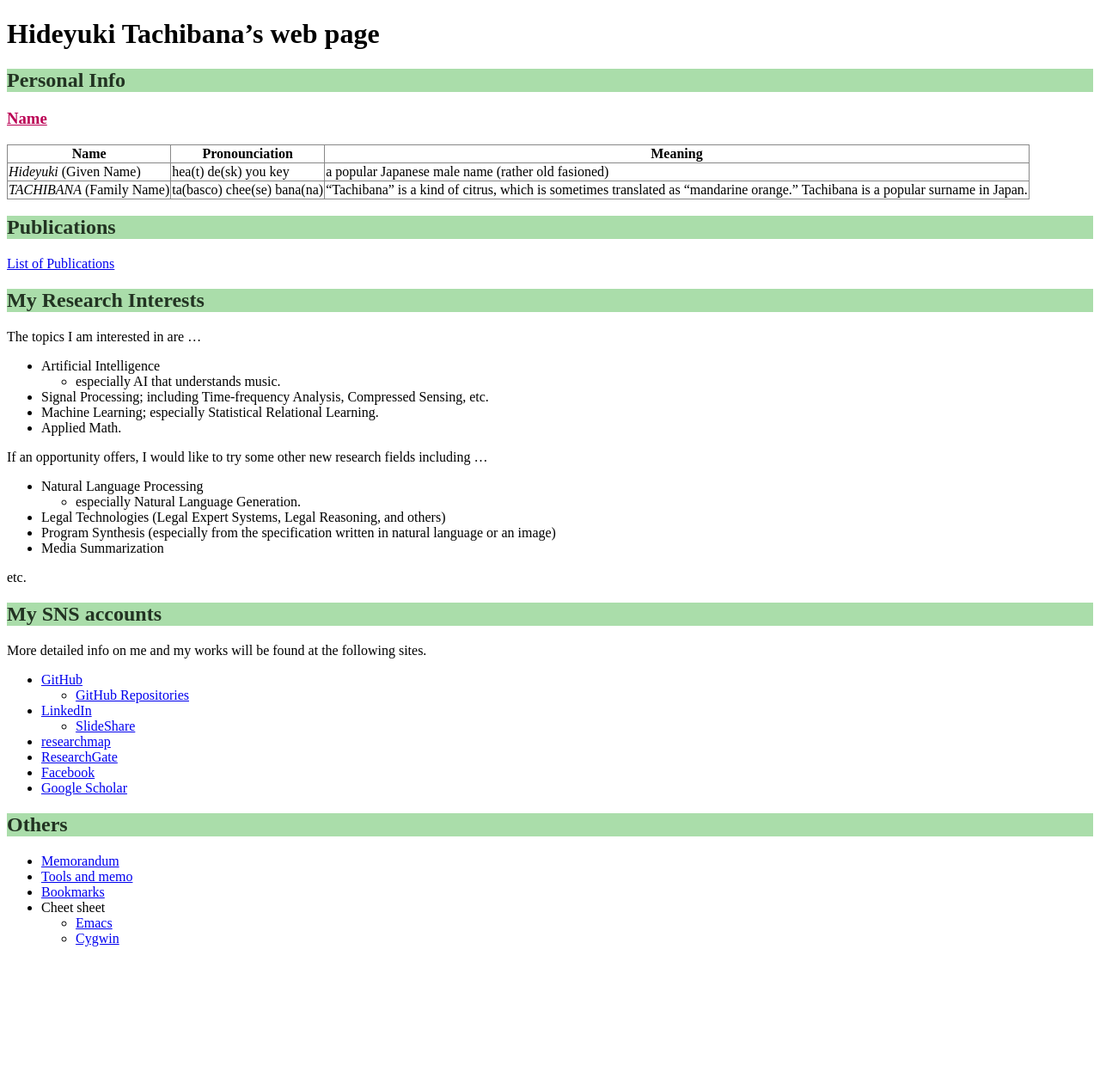
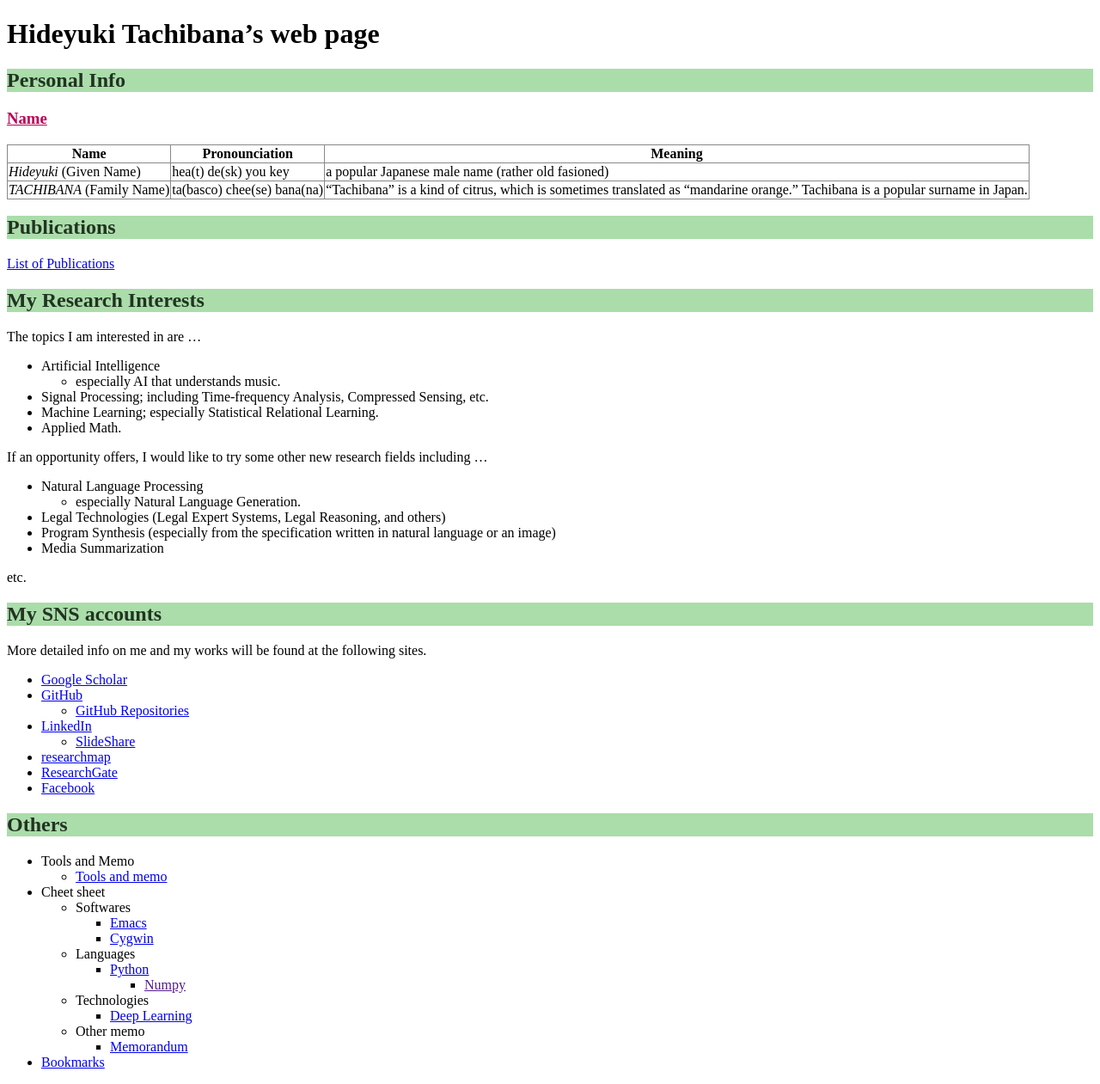
Before and after one commit to tachi-hi/tachi-hi.github.io, a Jekyll site: the page built from index.md, in a window 1280 px wide. Shown: the whole page at 86% size. Built offline with Jekyll 4.4.1, drawn with Linux system fonts in a browser that asks for light colours; before the commit the page ends 1117 px from its top, so only the background shows below that.

Commit message:
links to repos

```diff
--- a/index.md
+++ b/index.md
@@ -51,14 +52,22 @@ More detailed info on me and my works will be found at the following sites.
 + [researchmap](http://researchmap.jp/tachi-hi/)
 + [ResearchGate](http://www.researchgate.net/profile/Hideyuki_Tachibana)
 + [Facebook](http://www.facebook.com/hideyuki.tachibana)
-+ [Google Scholar](http://scholar.google.co.jp/citations?user=wAXtttwAAAAJ)
+
 
 
 ## Others
 
-+ [Memorandum](memo.html)
-+ [Tools and memo](tools.html)
++ Tools and Memo
+    + [Tools and memo](tools.html)
++ Cheet sheet
+    + Softwares
+        + [Emacs](cheet_sheets/emacs.html)
+        + [Cygwin](cheet_sheets/cygwin.html)
+    + Languages
+        + [Python](https://github.com/tachi-hi/sandbox/tree/master/programmingLanguages/python)
+            + [Numpy]()
+    + Technologies
+        + [Deep Learning](https://github.com/tachi-hi/dl)
+    + Other memo
+        + [Memorandum](memo.html)
 + [Bookmarks](bookmarks.html)
-+ Cheet sheet
-    + [Emacs](cheet_sheets/emacs.html)
-    + [Cygwin](cheet_sheets/cygwin.html)
```
Also changed, not shown: other parts of index.md (+1 -0 lines).
